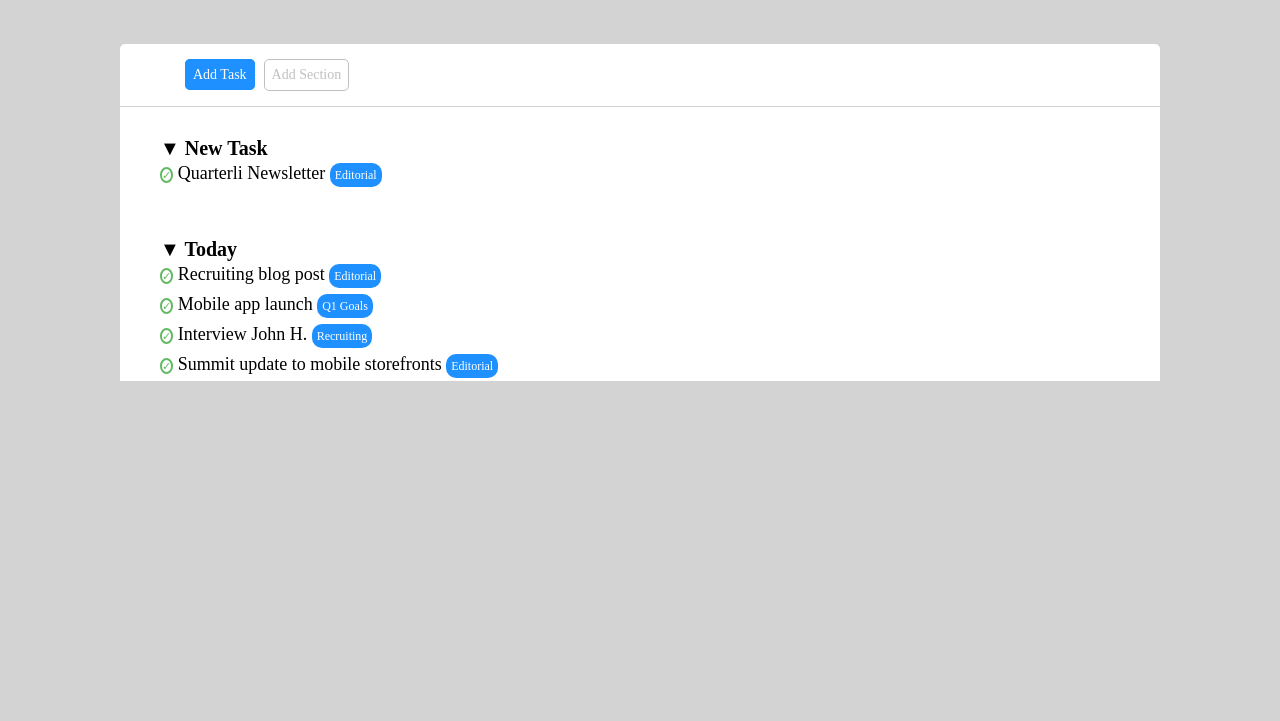
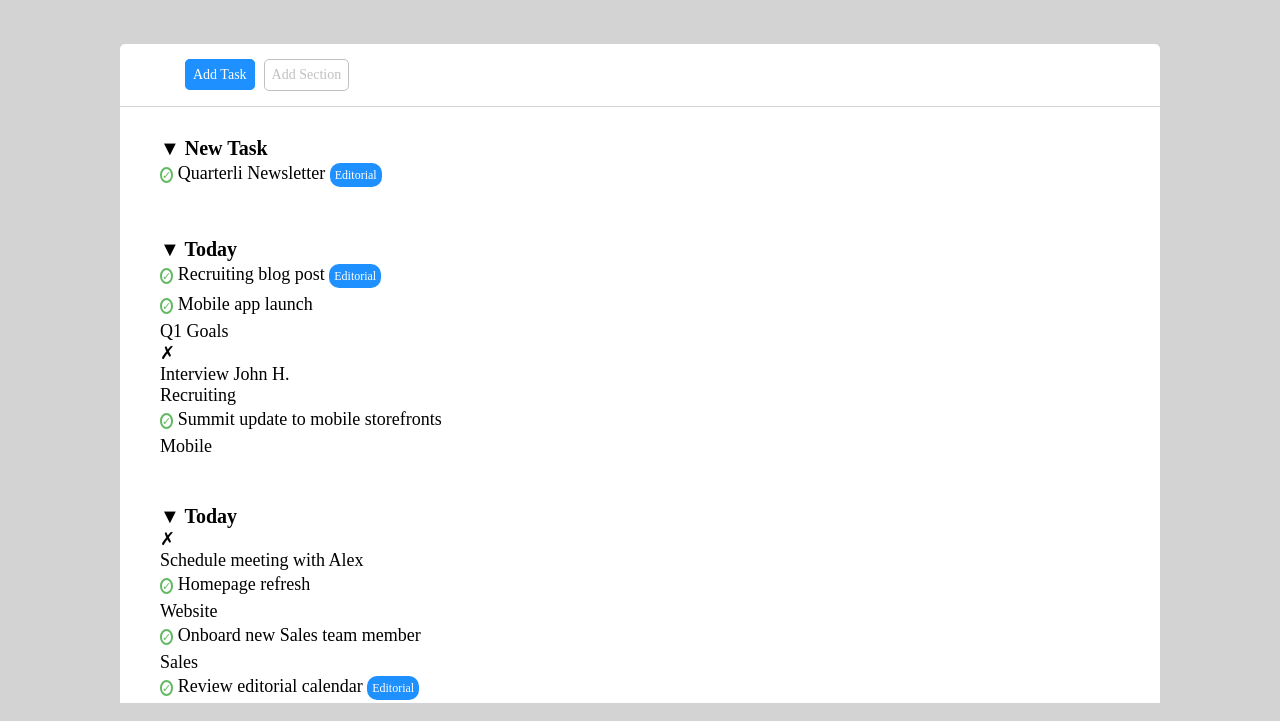
Before and after one commit to JacopoMarini/html-css-toboolist, a plain HTML site: page index.html in a window 1280 px wide. Shown: the part 88-809 px from the top of the page. Drawn offline with Linux system fonts and the light colour scheme.

Commit message:
Correzione

```diff
--- a/index.html
+++ b/index.html
@@ -31,9 +31,17 @@
            <ul class="lista">
             <li class="title"><strong>&#9660; Today</strong></li>
             <li><div class="circle">&check;</div> Recruiting blog post <div class="editorial">Editorial</div></li>
-            <li><div class="circle">&check;</div> Mobile app launch <div class="editorial">Q1 Goals</div></li>
-            <li><div class="circle">&check;</div> Interview John H. <div class="editorial">Recruiting</div></li>
-            <li><div class="circle">&check;</div> Summit update to mobile storefronts <div class="editorial">Editorial</div></li>
+            <li><div class="circle">&check;</div> Mobile app launch <div class="goals">Q1 Goals</div></li>
+            <li><div class="circle-red">&cross;</div> Interview John H. <div class="recruiting">Recruiting</div></li>
+            <li><div class="circle">&check;</div> Summit update to mobile storefronts <div class="mobile">Mobile</div></li>
+        </ul>
+
+        <ul class="lista">
+            <li class="title"><strong>&#9660; Today</strong></li>
+            <li><div class="circle-red">&cross;</div> Schedule meeting with Alex</li>
+            <li><div class="circle">&check;</div> Homepage refresh <div class="website">Website</div></li>
+            <li><div class="circle">&check;</div> Onboard new Sales team member <div class="sales">Sales</div></li>
+            <li><div class="circle">&check;</div> Review editorial calendar <div class="editorial">Editorial</div></li>
         </ul>
 
         </div>
```
